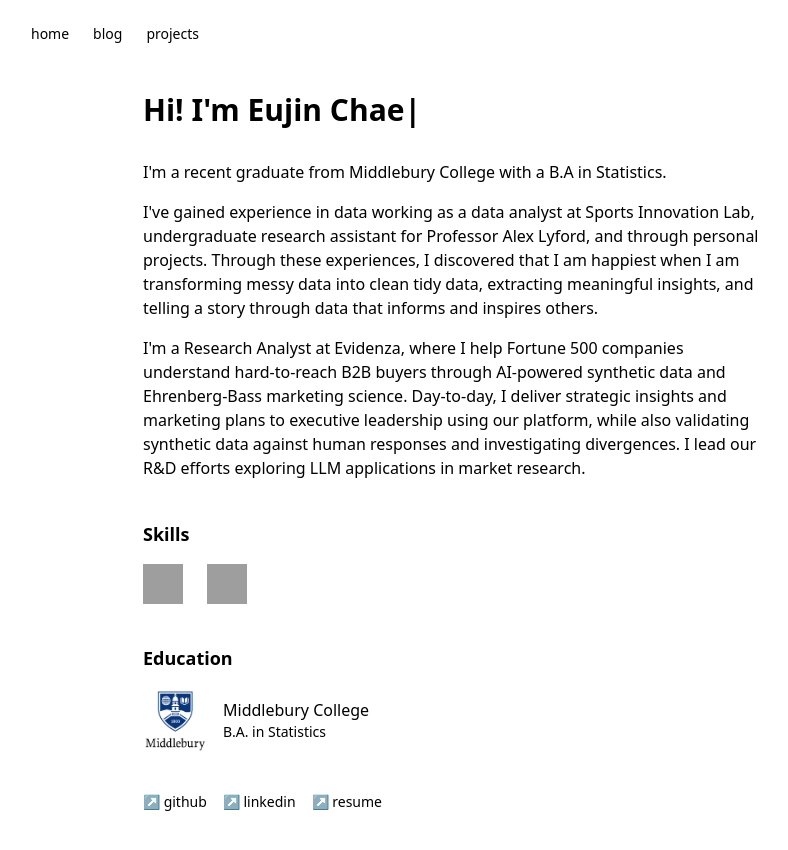
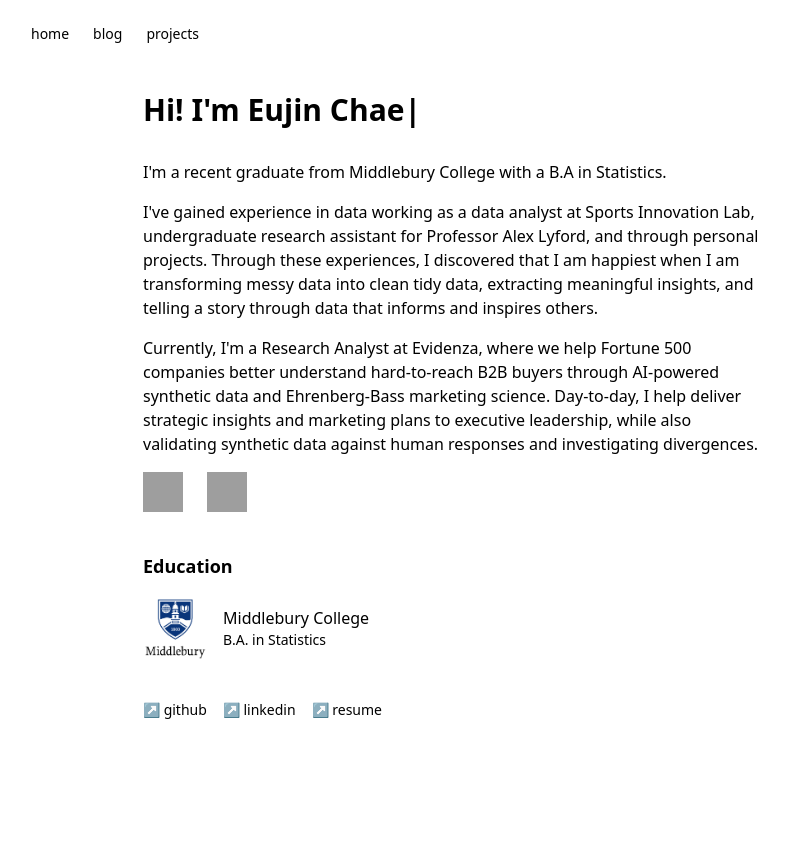
Before and after one commit to Euj19/Euj19.github.io, a Jekyll site: the page index.html, which Jekyll copies as it is, in a window 1280 px wide. Shown: the top 850 px of the page, without its empty margins (185-973 px from the left). Built offline with Jekyll 4.4.1, drawn with Linux system fonts in a browser that asks for light colours; nearby versions of some CDN libraries; grey boxes are pictures that could not be loaded.

Commit message:
Update index.html

```diff
--- a/index.html
+++ b/index.html
@@ -53,9 +53,7 @@
            clean tidy data, extracting meaningful insights, and telling a story through data that informs and inspires others.
           </p>
           <p class="text-black mb-4">
-            I'm a Research Analyst at Evidenza, where I help Fortune 500 companies understand hard-to-reach B2B buyers through AI-powered synthetic data and Ehrenberg-Bass marketing science. Day-to-day, I deliver strategic insights and marketing plans to executive leadership using our platform, while also validating synthetic data against human responses and investigating divergences. I lead our R&D efforts exploring LLM applications in market research.
-      <section class="mt-10">
-        <h2 class="text-lg font-semibold mb-4">Skills</h2>
+            Currently, I'm a Research Analyst at Evidenza, where we help Fortune 500 companies better understand hard-to-reach B2B buyers through AI-powered synthetic data and Ehrenberg-Bass marketing science. Day-to-day, I help deliver strategic insights and marketing plans to executive leadership, while also validating synthetic data against human responses and investigating divergences.
         <div class="flex space-x-6 text-4xl">
           <img src="https://cdn.jsdelivr.net/gh/devicons/devicon/icons/r/r-original.svg" alt="R" class="w-10 h-10" />
           <img src="https://img.icons8.com/ios-filled/100/000000/sql.png" alt="SQL" class="w-10 h-10" />
```
